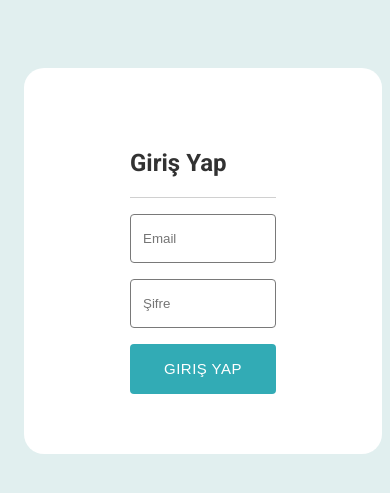
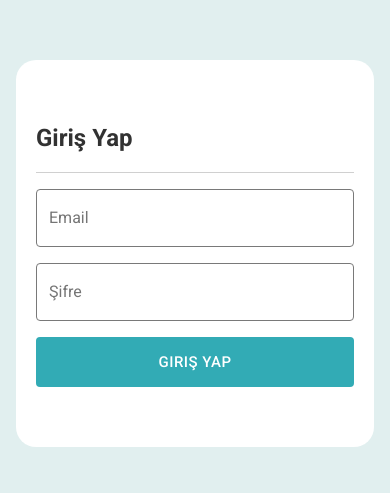
Before and after one commit to Gitali03/Company-Case-1, a plain HTML site: page src/index.html in a window 390 px wide. Shown: the part 169-662 px from the top of the page. Drawn offline with Linux system fonts and the light colour scheme.

Commit message:
added box border sizing and some responsive features

```diff
--- a/src/index.html
+++ b/src/index.html
@@ -1,7 +1,6 @@
 <!DOCTYPE html>
 <html lang="en">
   <head>
-    <link rel="stylesheet" href="reset.css" />
     <link rel="stylesheet" href="style.css" />
     <link rel="preconnect" href="https://fonts.googleapis.com" />
     <link rel="preconnect" href="https://fonts.gstatic.com" crossorigin />
--- a/src/style.css
+++ b/src/style.css
@@ -1,8 +1,46 @@
+
+*,
+*::before,
+*::after {
+  box-sizing: border-box;
+}
+* {
+  margin: 0;
+}
+body {
+  line-height: 1.5;
+  -webkit-font-smoothing: antialiased;
+}
+img,
+picture,
+video,
+canvas,
+svg {
+  display: block;
+  max-width: 100%;
+}
+input,
+button,
+textarea,
+select {
+  font: inherit;
+}
+p,
+h1,
+h2,
+h3,
+h4,
+h5,
+h6 {
+  overflow-wrap: break-word;
+}
+
+
 body {
   width: 100%;
   min-height: 100vh;
   display: flex;
-  background-color: #e1efef;
+  background: #e1efef;
   font-family: "Roboto", sans-serif;
   justify-content: center;
   align-items: center;
@@ -18,6 +56,7 @@ body {
   position: relative;
   justify-content:flex-end;
   display:flex;
+  isolation: isolate;
 
 }
 
@@ -34,7 +73,6 @@ img {
 }
 
 .form-container {
-  position: relative;
   background: white;
   display: flex;
   z-index: 1;
@@ -42,15 +80,10 @@ img {
   align-items: center;
   width: 50%;
   border-radius: 20px;
+  padding-inline: 86px;
 
 
 }
-.form-container form {
-  padding-inline: 86px;
-  width: 100%;
-}
-
-
 
 
 .form-container h1 {
@@ -73,13 +106,11 @@ img {
 
 }
 .form-container input{
-  width: 328px;
+  width: 100%;
   padding: 16px 12px ;
   border: 1px solid #797979;
   border-radius: 4px;
   margin-bottom: 16px;
-  right: 0;
-  flex-wrap: wrap;
 
 
 
@@ -91,7 +122,7 @@ img {
   background: #32abb5;
   color: white;
   cursor: pointer;
-  font-weight: 500px;
+  font-weight: 500;
   font-size: 15px;
   line-height: 26px;
   letter-spacing: 0.46px;
@@ -104,6 +135,7 @@ img {
 @media (max-width:390px) {
   .container img {
     display:none;
+
   }
   .container{
     width: unset;
@@ -111,25 +143,10 @@ img {
     margin:16px;
   }
   .form-container{
+
     width: 100%;
     padding-inline: 20px;
     padding-block: 60px;
   }
 
-
 }
-
-
-
-@media (min-width: 390px) and (max-width: 1440px) {
-
-
-  .form-container input {
-    width: 100%;
-    max-width: 100%;
-    box-sizing: border-box;
-
-
-
-  }
-}
```
